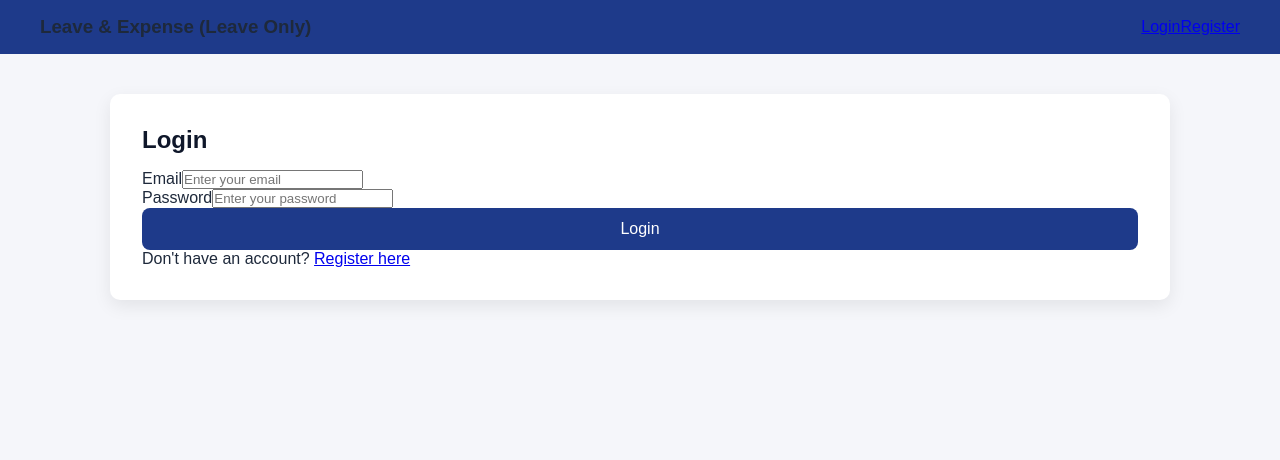
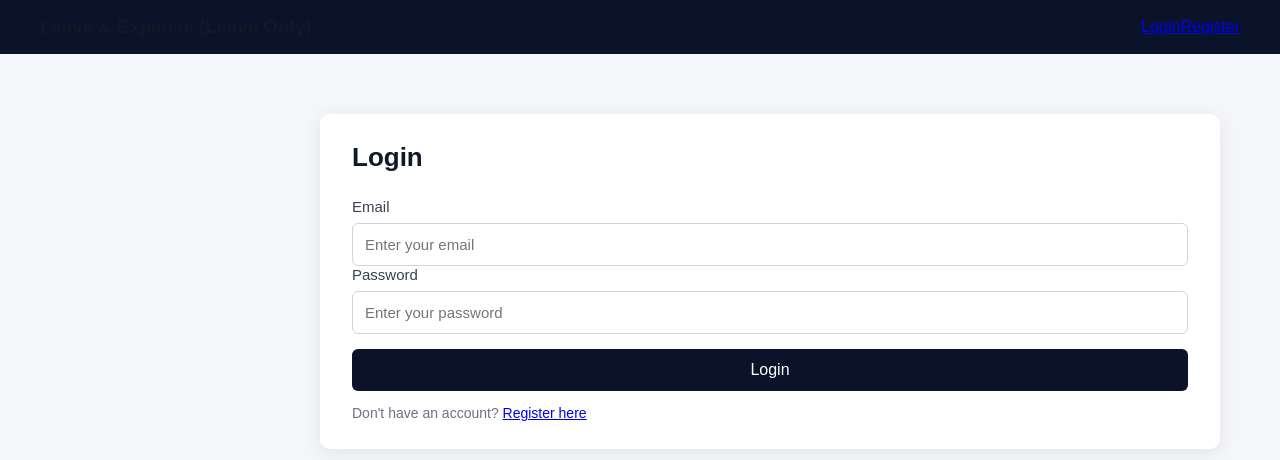
Before and after one commit to Gowthamsenthil-22/leave_sys, a React app in the folder frontend/: page /login in a window 1280 px wide. Shown: the top 460 px of the page. Built offline with nearby package versions, Linux system fonts and the light colour scheme; the HTML template or start-up script is replaced by a standard one.

Commit message:
Refactor global CSS for improved UI design
Updated global styles for a cleaner UI with adjusted colors, margins, and padding.

```diff
--- a/frontend/src/styles/global.css
+++ b/frontend/src/styles/global.css
@@ -1,70 +1,79 @@
-/* ===========================
-   CORPORATE BLUE THEME — CLEAN UI
-   =========================== */
-
-/* Body */
+/* Global clean UI */
 body {
   margin: 0;
   padding: 0;
-  font-family: "Inter", sans-serif;
-  background: #eef1f7;
-  color: #1e293b;
+  font-family: 'Inter', sans-serif;
+  background: #f4f6fb;
+  color: #111827;
 }
 
-/* Page wrapper */
+/* PAGE CENTERING */
 .page-container {
-  max-width: 1100px;
-  margin: auto;
-  padding: 40px 20px;
+  max-width: 900px;
+  margin-left: 320px; /* EXACT left shift like your screenshot */
+  margin-top: 60px;
 }
 
-/* ---------- CARD ---------- */
+/* CARD STYLE */
 .card {
-  background: #ffffff;
-  padding: 32px;
+  background: white;
+  padding: 28px 32px;
   border-radius: 10px;
-  box-shadow: 0 6px 18px rgba(0, 0, 0, 0.08);
-  margin-bottom: 40px;
+  width: 900px;
+  box-shadow: 0px 4px 18px rgba(0, 0, 0, 0.08);
 }
 
+/* HEADINGS */
 .card h2 {
-  font-size: 24px;
-  margin-bottom: 16px;
-  color: #0f172a;
+  font-size: 26px;
+  margin-bottom: 25px;
+  color: #111827;
 }
 
-/* ---------- BUTTONS ---------- */
+/* FORM INPUTS */
+.form-group label {
+  display: block;
+  font-size: 15px;
+  margin-bottom: 8px;
+  color: #374151;
+}
+
+.form-group input {
+  width: 100%;
+  padding: 12px;
+  border: 1px solid #d1d5db;
+  border-radius: 6px;
+  font-size: 15px;
+  background: white;
+}
+
+/* BUTTON */
 .primary-button {
-  background: #1e3a8a;
+  width: 100%;
+  padding: 12px;
+  background: #0B132B; /* EXACT dark navy like screenshot */
   color: white;
-  padding: 12px 22px;
   border: none;
-  border-radius: 8px;
+  border-radius: 6px;
+  margin-top: 15px;
   font-size: 16px;
   cursor: pointer;
-  transition: 0.2s;
-  width: 100%;
 }
 
 .primary-button:hover {
-  background: #0f1f54;
+  background: #060A16;
 }
 
-.secondary-button {
-  background: #e2e8f0;
-  padding: 10px 18px;
-  border-radius: 6px;
-  border: none;
-  cursor: pointer;
+/* Muted text */
+.muted-text {
+  margin-top: 14px;
+  font-size: 14px;
+  color: #6b7280;
 }
 
-.secondary-button:hover {
-  background: #cbd5e1;
-}
-
-/* ---------- NAVBAR ---------- */
+/* NAVBAR */
 .navbar {
-  background: #1e3a8a;
+  background: #0B132B;
   padding: 16px 40px;
   display: flex;
   justify-content: space-between;
@@ -73,94 +82,16 @@ body {
 
 .navbar-title {
   color: white;
-  font-size: 20px;
-  font-weight: 600;
+  font-size: 18px;
 }
 
 .navbar-links a {
-  color: #dbeafe;
-  margin-right: 22px;
+  color: white;
   text-decoration: none;
-  font-size: 16px;
+  margin-left: 20px;
+  font-size: 15px;
 }
 
 .navbar-links a:hover {
-  color: white;
+  color: #d1d5db;
 }
-
-.logout-btn {
-  background: #ffffff;
-  color: #1e3a8a;
-  border: none;
-  padding: 8px 18px;
-  border-radius: 6px;
-  font-weight: 600;
-  cursor: pointer;
-}
-
-/* ---------- TABLE ---------- */
-.table-wrapper {
-  overflow-x: auto;
-}
-
-table {
-  width: 100%;
-  border-collapse: collapse;
-  margin-top: 14px;
-  background: white;
-}
-
-th {
-  background: #f1f5f9;
-  padding: 14px;
-  font-weight: 600;
-  color: #1e293b;
-}
-
-td {
-  padding: 14px;
-  border-bottom: 1px solid #e2e8f0;
-}
-
-tr:hover {
-  background: #f8fafc;
-}
-
-/* ---------- DASHBOARD BUTTON GROUP ---------- */
-.dashboard-actions {
-  display: flex;
-  gap: 20px;
-  margin-top: 25px;
-}
-
-.dashboard-button {
-  flex: 1;
-  padding: 18px;
-  text-align: center;
-  background: #1e3a8a;
-  color: white;
-  border-radius: 10px;
-  text-decoration: none;
-  font-size: 17px;
-  transition: 0.25s;
-}
-
-.dashboard-button:hover {
-  background: #162c63;
-}
-
-/* ---------- RESPONSIVE ---------- */
-@media (max-width: 768px) {
-  .dashboard-actions {
-    flex-direction: column;
-  }
-
-  .card {
-    padding: 24px;
-  }
-
-  .navbar {
-    flex-direction: column;
-    gap: 10px;
-  }
-}
```
